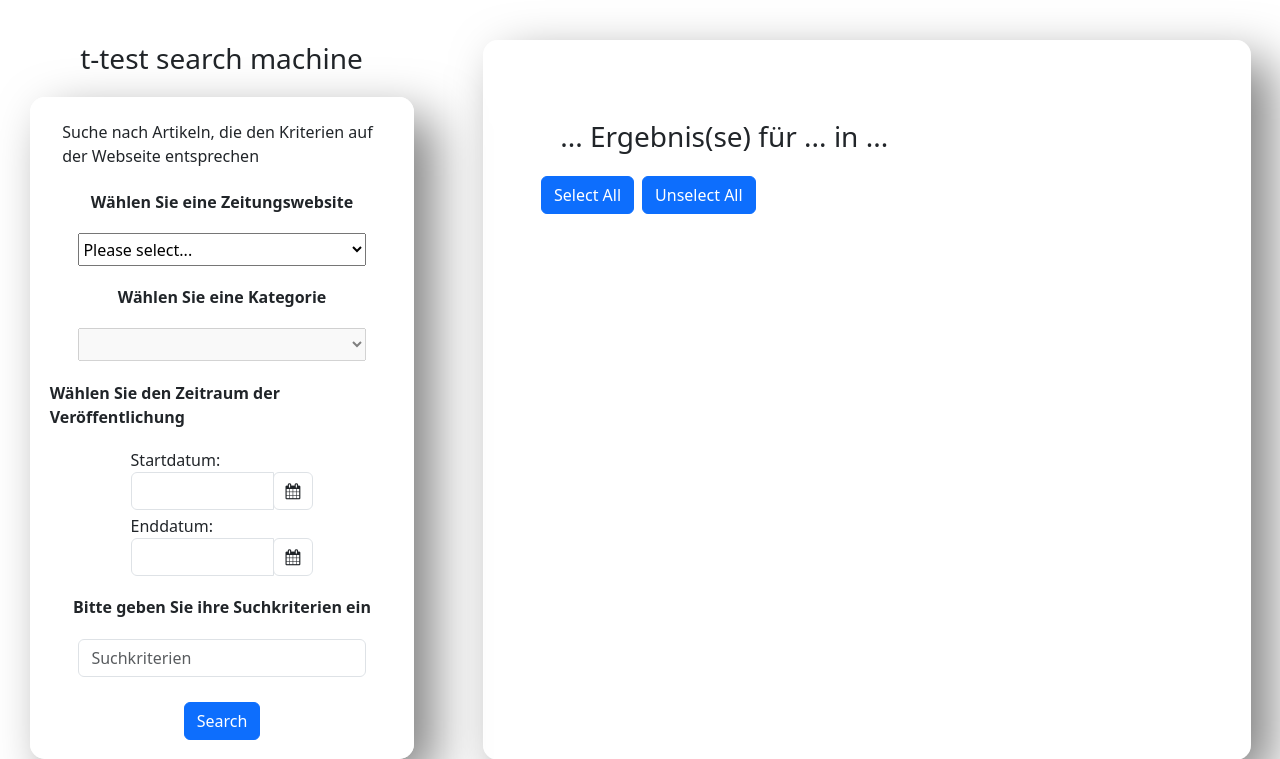
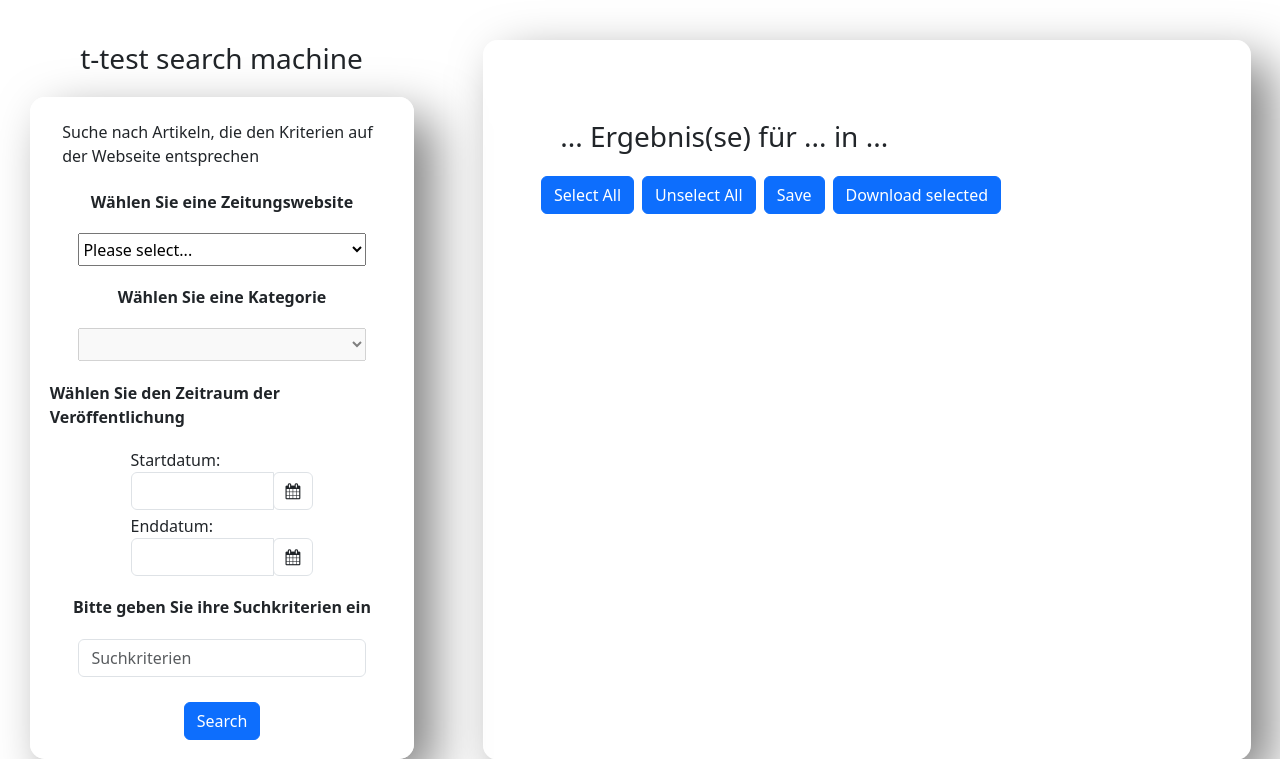
Before and after one commit to heiheihei238/SearchMachine, a Django app: page /bmc/search/ in a window 1280 px wide. Shown: the top 759 px of the page. Run offline with Django 4.2, Linux system fonts and the light colour scheme; lists and menus that the app fills with data are empty.

Commit message:
-add download function -add download button

```diff
--- a/bmc/templates/bmc/searchMachine.html
+++ b/bmc/templates/bmc/searchMachine.html
@@ -114,7 +114,9 @@
         </h3>
         <div class="container_right_sort" style="margin-bottom: 5%;">
             <button class="btn btn-primary select-all" style="margin-right: 8px">Select All</button>
-            <button class="btn btn-primary unselect-all">Unselect All</button>
+            <button class="btn btn-primary unselect-all" style="margin-right: 8px">Unselect All</button>
+            <button class="btn btn-primary" id="save" style="margin-right: 8px">Save</button>
+            <button class="btn btn-primary" id="download">Download selected</button>
              <!-- <div style="margin-right: 3%; font-weight: lighter">
                 Sortieren nach:
             </div>
@@ -124,21 +126,36 @@
                 <option value="3">Three</option>
             </select> -->
         </div>
+        <script>
+            $(document).ready(function (){
+                $("#save").on("click", function (){
+                    $.get("save/")
+                })
+            })
+        </script>
+        <script>
+            $(document).ready(function (){
+                $("#download").on("click", function (){
+                    $.get("download/")
+                })
+            })
+        </script>
 
         <!-- for中引用字典是无效的，仅能够引用字典中的二级字典和内容 -->
         <div class="container_right_main" id="right">
-{#            <div class="container" style="border-top: black solid 2px; margin-bottom: 15px">#}
-{#                <div class="row">#}
-{#                    <div class="col-1" style="margin: auto"><input type="checkbox" class="checkbox"></div>#}
-{#                    <div class="col-11">#}
-{#                        <div class="container_right_main_title">Title</div>#}
-{#                        <div class="container_right_main_writer">Writer</div>#}
-{#                        <div class="container_right_main_publish">Publish</div>#}
-{#                    </div>#}
-{#                </div>#}
-{#            </div>#}
-{#            <label><input type="checkbox" class="checkbox"> Checkbox 2</label>#}
-{#            <label><input type="checkbox" class="checkbox"> Checkbox 3</label>#}
+            <!-- this is an example of a result item
+            <div class="container" style="border-top: black solid 2px; margin-bottom: 15px">
+                <div class="row">
+                    <div class="col-1" style="margin: auto"><input type="checkbox" class="checkbox"></div>
+                    <div class="col-11">
+                        <div class="container_right_main_title">Title</div>
+                        <div class="container_right_main_writer">Writer</div>
+                        <div class="container_right_main_publish">Publish</div>
+                    </div>
+                </div>
+            </div>
+            <label><input type="checkbox" class="checkbox"> Checkbox 2</label>
+            <label><input type="checkbox" class="checkbox"> Checkbox 3</label> -->
 
             <div id="bubble" class="container_right_bubble">
                 <div class="container_bubble">
--- a/bmc/urls.py
+++ b/bmc/urls.py
@@ -6,5 +6,7 @@ app_name = 'bmc'
 urlpatterns = [
     path('search/', views.search, name='search'),
     path('search/afterselect/', views.afterselect, name='afterselect'),
-    path('search/result/', views.result, name='result')
+    path('search/result/', views.result, name='result'),
+    path('search/save/', views.save, name='save'),
+    path('search/download/',views.download_pdf, name='download')
 ]
--- a/bmc/views.py
+++ b/bmc/views.py
@@ -1,9 +1,22 @@
 import json
+import os
+
+import requests
+import io
 
 from django.http import HttpResponse
 from django.shortcuts import render
+from datetime import datetime
+from bmc.webspider import webspider
 
-from bmc.webspider import webspider
+
+class SaveItem:
+    selectedWeb = ""
+    selectedKat = ""
+    kriterien = ""
+    start = 0
+    end = 0
+    searchresult = {}
 
 
 def search(request):
@@ -32,7 +45,44 @@ def result(request):
     start = request.GET['start']
     end = request.GET['end']
     # 这里写爬虫代码
-    results = webspider.search_bmc(classification=selectedKat.replace('_', '-'), lower_time=start, upper_time=end, keyword=kriterien)
+    results = webspider.search_bmc(classification=selectedKat.replace('_', '-'), lower_time=start, upper_time=end,
+                                   keyword=kriterien)
     # results = {'result1': 'result1', 'result2': 'result2', 'result3': 'result3'}
-    searchresult = {'results': results, 'resultnumber': len(results), 'kriterien': kriterien, 'selectedKat': selectedKat}
+    searchresult = {'results': results, 'resultnumber': len(results), 'kriterien': kriterien,
+                    'selectedKat': selectedKat}
+    SaveItem.searchresult = results
+    SaveItem.selectedWeb = selectedWeb
+    SaveItem.selectedKat = selectedKat
+    SaveItem.kriterien = kriterien
+    SaveItem.start = start
+    SaveItem.end = end
     return HttpResponse(json.dumps(searchresult))
+
+
+def save(request):
+    data = ["Journal:" + SaveItem.selectedWeb, "Classify: " + SaveItem.selectedKat, "Criteria: " + SaveItem.kriterien,
+            "start "
+            "time: " + SaveItem.start.__str__(), "end time: " + SaveItem.end.__str__()]
+    result = SaveItem.searchresult
+    filename = "savedResult.txt"
+    with open(filename, "w", encoding="utf-8") as file:
+        for line in data:
+            file.write(line + "\n")
+    with open(filename, "a", encoding="utf-8") as file:
+        for key in result:
+            file.write("\n")
+            for subkey in result[key]:
+                file.write(result[key][subkey] + "\n")
+    print("saved successfully")
+    return HttpResponse("Successfully")
+
+
+def download_pdf(request):
+    path = os.getcwd() + '\\' + datetime.now().date().__str__().replace("-", "_")
+    os.mkdir(path)
+    for i in range(0,10):
+        filename = i.__str__() + ".txt"
+        with open(path + "\\" + filename, "w", encoding="utf-8") as file:
+            file.write("i")
+    print("download successfully")
+    return HttpResponse("Successfully")
```
